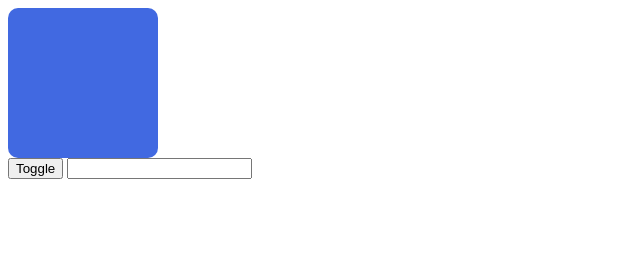
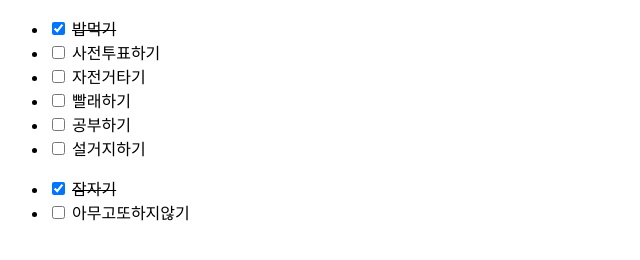
Before and after one commit to hellomac87/vuejs-fc, a plain HTML site: page index.html in a window 1280 px wide. Shown: the whole page, without its empty margins (0-640 px from the left). Drawn offline with nearby package versions, Linux system fonts and the light colour scheme.

Commit message:
컴포넌트를 사용한 작성방법

```diff
--- a/index.html
+++ b/index.html
@@ -7,48 +7,56 @@
     <!-- <script src="vue.js"></script> -->
     <script src="https://cdn.jsdelivr.net/npm/vue/dist/vue.js"></script>
   </head>
+
   <style>
-    .box {
-      width: 150px;
-      height: 150px;
-      border-radius: 10px;
-      background-color: royalblue;
-      cursor: pointer;
-      transition: all 1s ease;
-      color: #fff;
-      display: flex;
-      align-items: center;
-      justify-content: center;
-    }
-    .box.active {
-      width: 300px;
-      background-color: rosybrown;
+    .done {
+      text-decoration: line-through;
     }
   </style>
+
   <body>
-    <div id="app-event">
-      <div
-        class="box"
-        v-bind:class="{active: toggle}"
-        v-on:click="toggleElement"
-      >
-        {{message}}
-      </div>
-      <button v-on:click="toggleElement">Toggle</button>
-      <input type="text" v-model="message" />
+    <div id="app">
+      <ul>
+        <todo-item
+          v-for="todo in todos"
+          v-bind:todo="todo"
+          v-bind:key="todo.id"
+        ></todo-item>
+      </ul>
+      <ul>
+        <todo-item
+          v-for="todo in todos2"
+          v-bind:todo="todo"
+          v-bind:key="todo.id"
+        ></todo-item>
+      </ul>
     </div>
-
+    <!-- v-for="todo in todos" v-bind:key="todo.id" -->
     <script>
+      Vue.component("todo-item", {
+        props: ["todo"],
+        template: `
+          <li>
+            <input type="checkbox" v-model="todo.done" />
+            <span v-bind:class="{done:todo.done}">{{ todo.title }}</span>
+          </li>
+        `,
+      });
       new Vue({
-        el: "#app-event",
+        el: "#app",
         data: {
-          toggle: false,
-          message: "",
-        },
-        methods: {
-          toggleElement() {
-            this.toggle = !this.toggle;
-          },
+          todos: [
+            { id: 0, title: "밥먹기", done: true },
+            { id: 1, title: "사전투표하기", done: false },
+            { id: 2, title: "자전거타기", done: false },
+            { id: 3, title: "빨래하기", done: false },
+            { id: 4, title: "공부하기", done: false },
+            { id: 5, title: "설거지하기", done: false },
+          ],
+          todos2: [
+            { id: 6, title: "잠자기", done: true },
+            { id: 7, title: "아무고또하지않기", done: false },
+          ],
         },
       });
     </script>
```
